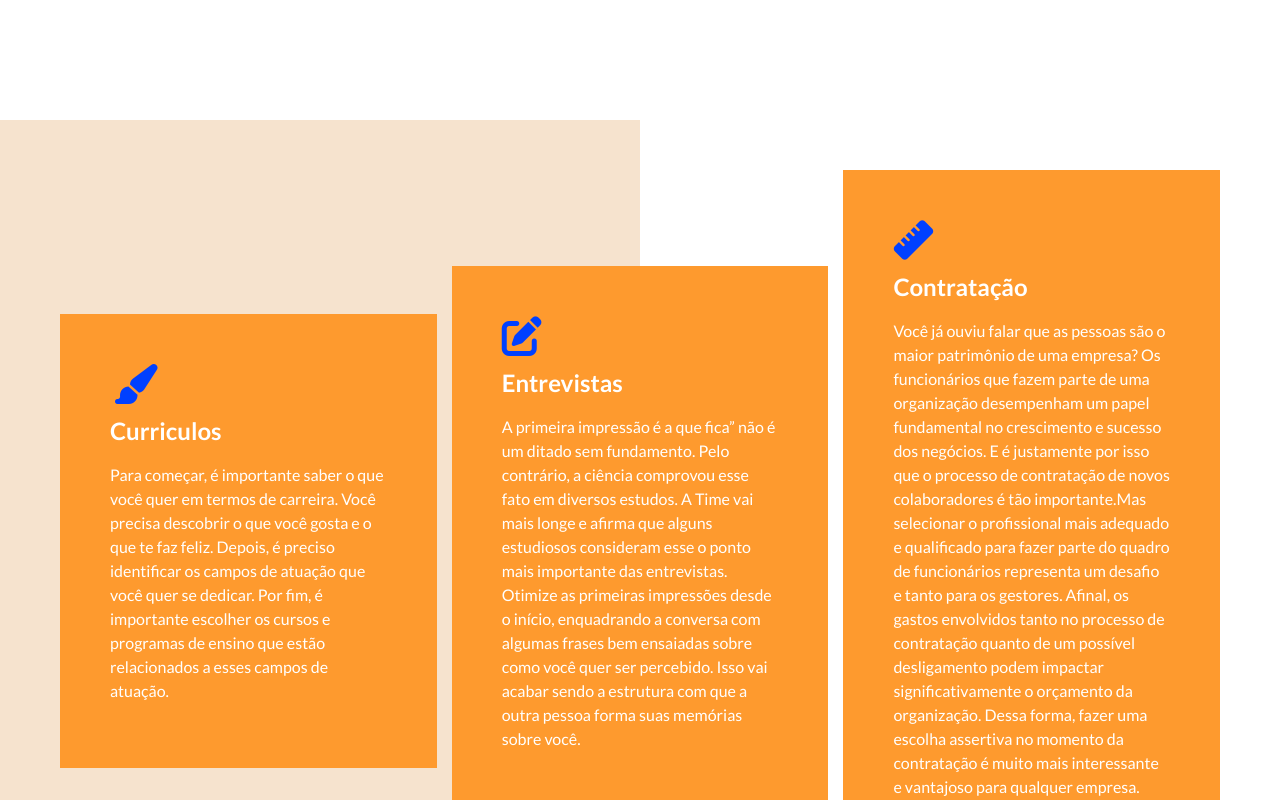
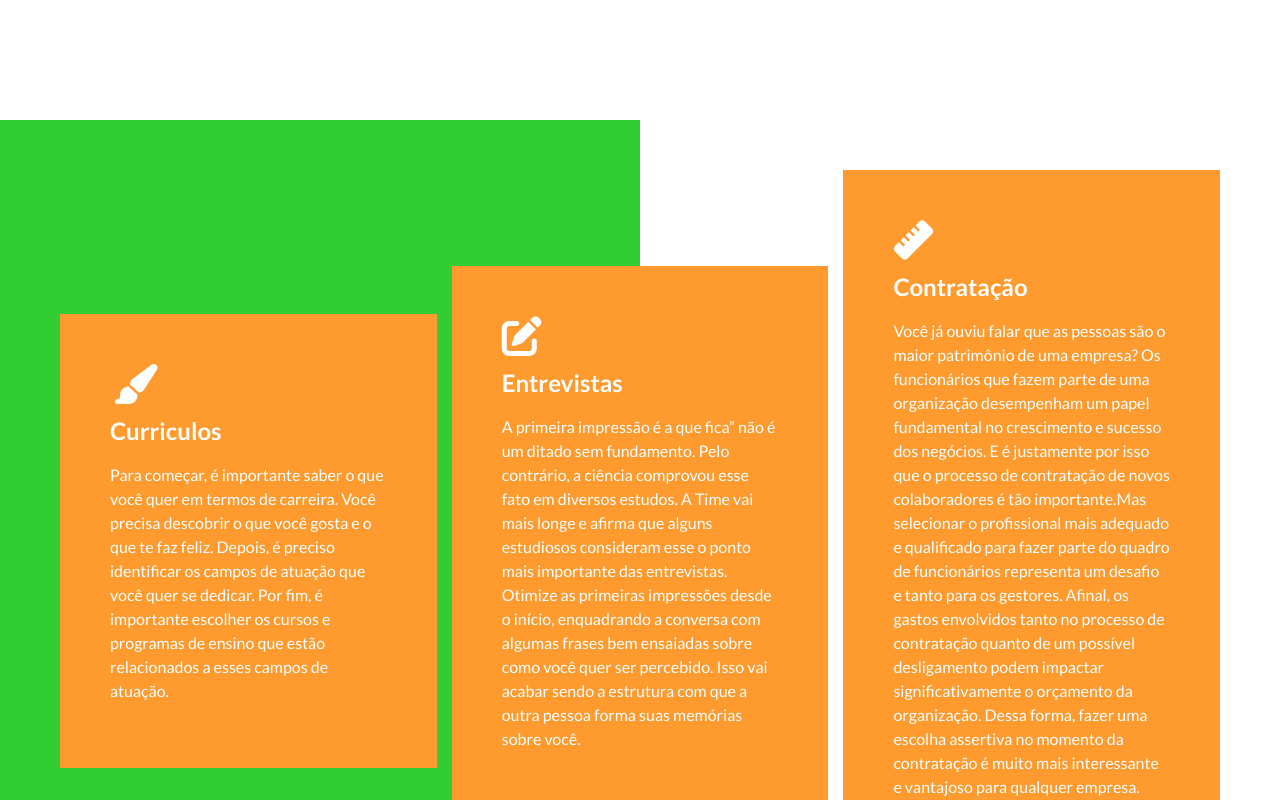
Before and after one commit to SamukaSRB/LMS-Consultoria, a React (Create React App) app: page / in a window 1280 px wide. Shown: the part 780-1580 px from the top of the page. Built offline with nearby package versions, Linux system fonts and the light colour scheme.

Commit message:
Ajuste de cores na section

```diff
--- a/src/index.css
+++ b/src/index.css
@@ -10,13 +10,13 @@
 :root {
   --red: #111;
   --red-dark: #0B173B;
-  --red-text: #0040FF;
+  --red-text: #ffffff;
   --orange:#FF8000;
   --orange-text: #FF8000;
   --dark-light: #181818;
   --dark: #F3E2A9;
   --light: #ffffff;
-  --green: #F6E3CE;
+  --green: #32CD32;
 }
 html {
   scroll-behavior: smooth;
@@ -46,6 +46,7 @@ img {
   border-radius: 17px;
   width: 100%;
 }
+
 header {
   height: 100px;
 }
@@ -161,7 +162,6 @@ header .mobile-links {
   width: 50%;
   z-index: -1;
 }
-
 .services,
 .experiences,
 .portfolios {
```
